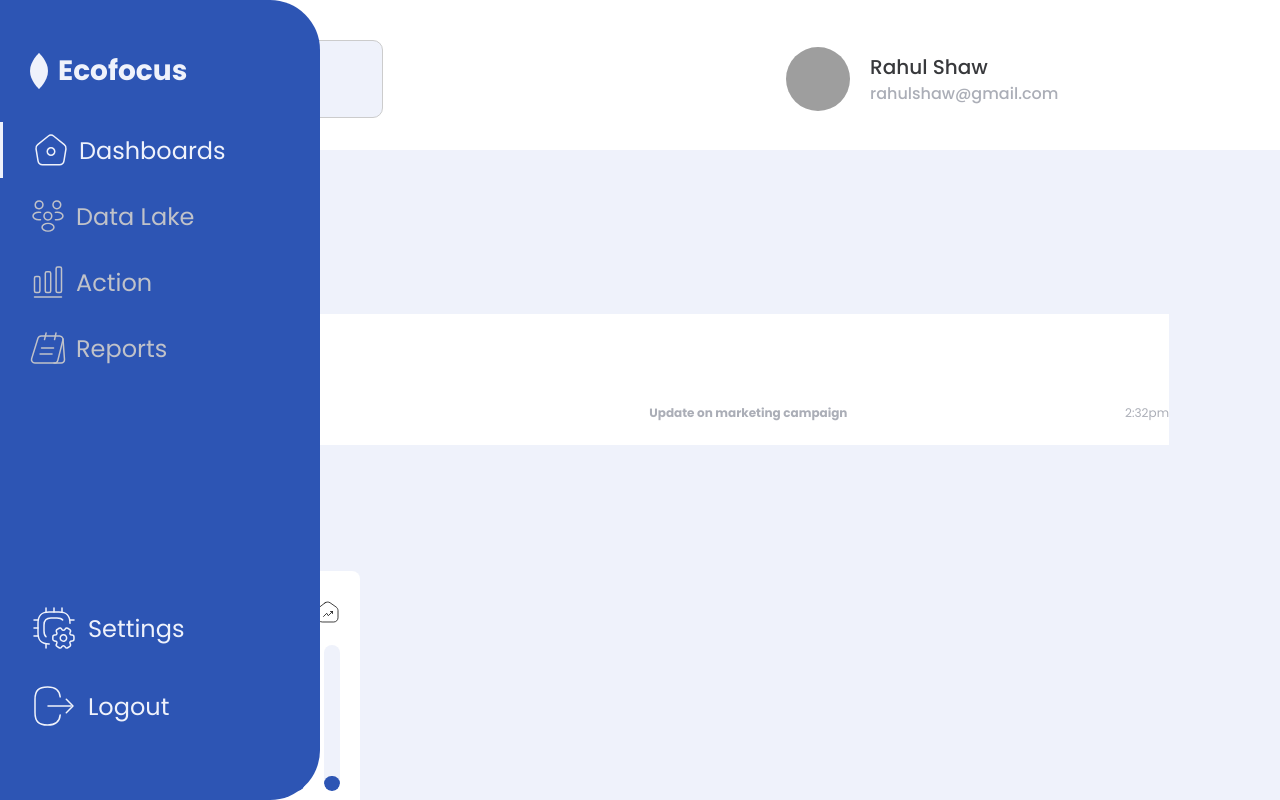
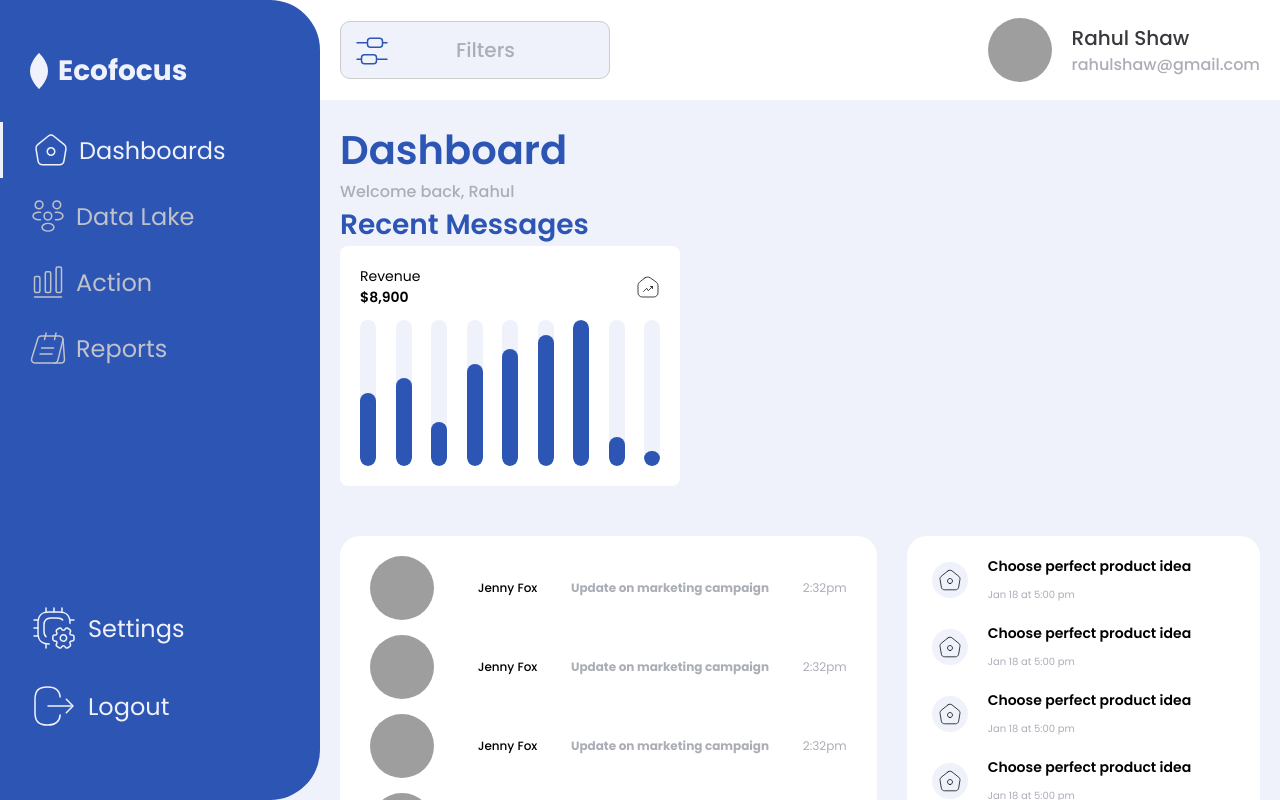
Before and after one commit to prableen14/Business-1-Alchimetis, a React (Create React App) app: page /dashboard in a window 1280 px wide. Shown: the top 800 px of the page. Built offline with nearby package versions, Linux system fonts and the light colour scheme; grey boxes are pictures that could not be loaded.

Commit message:
dashboard fixes and routing

```diff
--- a/package.json
+++ b/package.json
@@ -6,8 +6,10 @@
     "@testing-library/jest-dom": "^5.17.0",
     "@testing-library/react": "^13.4.0",
     "@testing-library/user-event": "^13.5.0",
+    "history": "^5.3.0",
     "react": "^18.2.0",
     "react-dom": "^18.2.0",
+    "react-router-dom": "^6.17.0",
     "react-scripts": "5.0.1",
     "scss": "^0.2.4",
     "web-vitals": "^2.1.4"
--- a/src/App.js
+++ b/src/App.js
@@ -1,15 +1,22 @@
 import "./App.scss";
 import { Dashboard } from "./components/index";
+import { Filter, Profile } from "./atoms/index.js";
 import { SideNav } from "./molecules/index";
-function App() {
+import Router from "./router/router";
+
+const App = (props) => {
+  console.log(props);
   return (
     <div className='App'>
       <SideNav page='Dashboard' />
-      <div className='Pages'>
-        <Dashboard />
+      <div className='topnav'>
+        <div className='topnav-content'>
+          <Filter /> <Profile />
+        </div>
       </div>
+      <Router />
     </div>
   );
-}
+};
 
 export default App;
--- a/src/App.scss
+++ b/src/App.scss
@@ -4,13 +4,28 @@
   flex-direction: row;
   width: 100%;
   position: relative;
-
+  .topnav {
+    height: 100px;
+    background-color: $white;
+    position: fixed;
+    width: 100%;
+    display: flex;
+    align-items: center;
+    z-index: 1;
+    .topnav-content {
+      display: flex;
+      width: 100%;
+      align-items: center;
+      justify-content: space-between;
+      margin: 0px 20px 0px 340px;
+    }
+  }
   .Pages {
-    // position: absolute;
-    // top: 0;
-    // right: 0;
-    // height: calc(100vh - 40px);
-    // width: calc(100% - 360px);
+    position: absolute;
+    top: 100px;
+    right: 0;
+    height: calc(100vh - 40px);
+    width: calc(100% - 320px);
     padding: 20px;
   }
 }
--- a/src/atoms/Filter/style.scss
+++ b/src/atoms/Filter/style.scss
@@ -2,23 +2,21 @@
 .filter-frame {
   display: flex;
   align-items: center;
-    background: linear-gradient(0deg, #EFF2FB, #EFF2FB),
+  background: linear-gradient(0deg, #eff2fb, #eff2fb),
     linear-gradient(0deg, rgba(45, 85, 180, 0.1), rgba(45, 85, 180, 0.1));
-    padding: 10px 89px 10px 14px;
+  padding: 0px 15px;
   border-radius: 10px;
   width: 238px;
   height: 56px;
   top: 40px;
   left: 368px;
   border: 1px solid #ccc;
-  }
-
   .filter-icon {
-    width:30px;
-    height:25.5px;
+    width: 30px;
+    height: 25.5px;
     top: 5.25px;
     left: 3px;
-    border:1.5px;
+    border: 1.5px;
   }
 
   .filter-text {
@@ -33,3 +31,4 @@
     margin-left: 70px;
     color: $secondary-grey;
   }
+}
--- a/src/components/Dashboard/dashboard.js
+++ b/src/components/Dashboard/dashboard.js
@@ -1,5 +1,5 @@
 import React from "react";
-import {Filter, Profile} from "../../atoms/index.js";
+import { Filter, Profile } from "../../atoms/index.js";
 import { Title, TextAndImage, MessagePreview } from "../../atoms/index.js";
 import homeSvg from "../../assets/images/HomeDark.svg";
 import { RevenueHistogram } from "../../atoms/RevenueHistogram";
@@ -7,92 +7,78 @@ import "./style.scss";
 
 const Dashboard = (props) => {
   return (
-    <div>
-      <div className="dashboard-banner">
-        <div className="dashboard-banner_background"></div>
-        <div className="dashboard-banner_filter">
-          <Filter/>
+    <div className='DashBoard'>
+      {/* <div className='dashboard-banner'>
+        <div className='dashboard-banner_background'></div>
+        <div className='dashboard-banner_filter'>
+          <Filter />
         </div>
-        <div class="dashboard-banner_profile">
-          <Profile/>
+        <div class='dashboard-banner_profile'>
+          <Profile />
         </div>
-      </div>
+      </div> */}
       <Title title='Dashboard' size='large' subtitle={"Welcome back, Rahul"} />
       <Title title='Recent Messages' size='medium' />
-      <TextAndImage
-        imgSrc={homeSvg}
-        title='Choose perfect product idea'
-        date='Jan 18'
-        time='5:00 pm'
-      />
-      <MessagePreview
-        imgSrc='https://i.pinimg.com/originals/17/e1/7e/17e17e558fe2269e93b0412182301a69.jpg'
-        title='Jenny Fox'
-        message='Update on marketing campaign'
-        time='2:32pm'
-      />
-      <Title title="Dashboard" size="large" subtitle={"Welcome back, Rahul"} />
-      <Title title="Recent Messages" size="medium" />
 
       <RevenueHistogram />
 
-      <div className="notification">
-        <div className="notification__chat">
+      <div className='notification'>
+        <div className='notification__chat'>
           <MessagePreview
-            imgSrc="https://i.pinimg.com/originals/17/e1/7e/17e17e558fe2269e93b0412182301a69.jpg"
-            name="Jenny Fox"
-            message="Update on marketing campaign"
-            time="2:32pm"
+            imgSrc='https://i.pinimg.com/originals/17/e1/7e/17e17e558fe2269e93b0412182301a69.jpg'
+            name='Jenny Fox'
+            message='Update on marketing campaign'
+            time='2:32pm'
           />
           <MessagePreview
-            imgSrc="https://i.pinimg.com/originals/17/e1/7e/17e17e558fe2269e93b0412182301a69.jpg"
-            name="Jenny Fox"
-            message="Update on marketing campaign"
-            time="2:32pm"
+            imgSrc='https://i.pinimg.com/originals/17/e1/7e/17e17e558fe2269e93b0412182301a69.jpg'
+            name='Jenny Fox'
+            message='Update on marketing campaign'
+            time='2:32pm'
           />
           <MessagePreview
-            imgSrc="https://i.pinimg.com/originals/17/e1/7e/17e17e558fe2269e93b0412182301a69.jpg"
-            name="Jenny Fox"
-            message="Update on marketing campaign"
-            time="2:32pm"
+            imgSrc='https://i.pinimg.com/originals/17/e1/7e/17e17e558fe2269e93b0412182301a69.jpg'
+            name='Jenny Fox'
+            message='Update on marketing campaign'
+            time='2:32pm'
           />
           <MessagePreview
-            imgSrc="https://i.pinimg.com/originals/17/e1/7e/17e17e558fe2269e93b0412182301a69.jpg"
-            name="Jenny Fox"
-            message="Update on marketing campaign"
-            time="2:32pm"
+            imgSrc='https://i.pinimg.com/originals/17/e1/7e/17e17e558fe2269e93b0412182301a69.jpg'
+            name='Jenny Fox'
+            message='Update on marketing campaign'
+            time='2:32pm'
           />
         </div>
-        <div className="notification__todo">
+        <div className='notification__todo'>
           <TextAndImage
             imgSrc={homeSvg}
-            title="Choose perfect product idea"
-            date="Jan 18"
-            time="5:00 pm"
+            title='Choose perfect product idea'
+            date='Jan 18'
+            time='5:00 pm'
           />
           <TextAndImage
             imgSrc={homeSvg}
-            title="Choose perfect product idea"
-            date="Jan 18"
-            time="5:00 pm"
+            title='Choose perfect product idea'
+            date='Jan 18'
+            time='5:00 pm'
           />
           <TextAndImage
             imgSrc={homeSvg}
-            title="Choose perfect product idea"
-            date="Jan 18"
-            time="5:00 pm"
+            title='Choose perfect product idea'
+            date='Jan 18'
+            time='5:00 pm'
           />
           <TextAndImage
             imgSrc={homeSvg}
-            title="Choose perfect product idea"
-            date="Jan 18"
-            time="5:00 pm"
+            title='Choose perfect product idea'
+            date='Jan 18'
+            time='5:00 pm'
           />
           <TextAndImage
             imgSrc={homeSvg}
-            title="Choose perfect product idea"
-            date="Jan 18"
-            time="5:00 pm"
+            title='Choose perfect product idea'
+            date='Jan 18'
+            time='5:00 pm'
           />
         </div>
       </div>
--- a/src/components/Dashboard/style.scss
+++ b/src/components/Dashboard/style.scss
@@ -1,5 +1,7 @@
 @import "../../index.scss";
-
+.DashBoard {
+  padding: 0 0 0 40px;
+}
 .notification {
   display: flex;
   padding: 50px 0;
@@ -27,12 +29,12 @@
 .dashboard-banner {
   display: grid;
   grid-template-columns: repeat(3, minmax(0, 1fr));
-    margin-bottom: 50px;
+  margin-bottom: 40px;
 
   &_background {
     background-color: $white;
     width: 100%;
-        height: 150px;
+    height: 100px;
     position: absolute;
     top: 0;
     left: 0;
@@ -43,7 +45,7 @@
     grid-column: 1;
     display: flex;
     align-items: center;
-        padding: 20px;
+    // padding: 20px;
   }
 
   &_profile {
--- /dev/null
+++ b/src/contexts/CustomRouter.jsx
@@ -0,0 +1,23 @@
+import React from "react";
+import { Router } from "react-router-dom";
+
+const CustomRouter = ({ basename, children, history }) => {
+  const [state, setState] = React.useState({
+    action: history.action,
+    location: history.location,
+  });
+
+  React.useLayoutEffect(() => history.listen(setState), [history]);
+
+  return (
+    <Router
+      basename={basename}
+      children={children}
+      location={state.location}
+      navigationType={state.action}
+      navigator={history}
+    />
+  );
+};
+
+export default CustomRouter;
--- a/src/index.js
+++ b/src/index.js
@@ -3,12 +3,15 @@ import ReactDOM from "react-dom/client";
 import "./index.scss";
 import App from "./App";
 import reportWebVitals from "./reportWebVitals";
+import { createBrowserHistory } from "history";
+import CustomRouter from "./contexts/CustomRouter";
+const history = createBrowserHistory({ forceRefresh: true });
 
 const root = ReactDOM.createRoot(document.getElementById("root"));
 root.render(
-  <React.StrictMode>
+  <CustomRouter history={history}>
     <App />
-  </React.StrictMode>
+  </CustomRouter>
 );
 
 // If you want to start measuring performance in your app, pass a function
--- a/src/molecules/SideNav/style.scss
+++ b/src/molecules/SideNav/style.scss
@@ -2,6 +2,7 @@
 #sideNav {
   width: 320px;
   position: fixed;
+  z-index: 10;
   top: 0;
   left: 0;
   height: 100vh;
--- a/src/router/router.js
+++ b/src/router/router.js
@@ -0,0 +1,28 @@
+import React, { Component, lazy, Suspense } from "react";
+import { Route, Routes } from "react-router-dom";
+import "../App.scss";
+import { createBrowserHistory } from "history";
+
+const Dashboard = lazy(() => import("../components/Dashboard/dashboard.js"));
+
+class RouterClass extends Component {
+  render() {
+    const history = createBrowserHistory();
+
+    return (
+      <div className='Pages'>
+        <Suspense fallback={<div>Loading</div>}>
+          <Routes>
+            <Route
+              exact
+              path='/dashboard'
+              element={<Dashboard history={history} />}
+            />
+          </Routes>
+        </Suspense>
+      </div>
+    );
+  }
+}
+
+export default RouterClass;
```
Also changed, not shown: 1 other file (tests, documents, lock files or other folders). Lines whose indentation alone changed are shown as unchanged.
